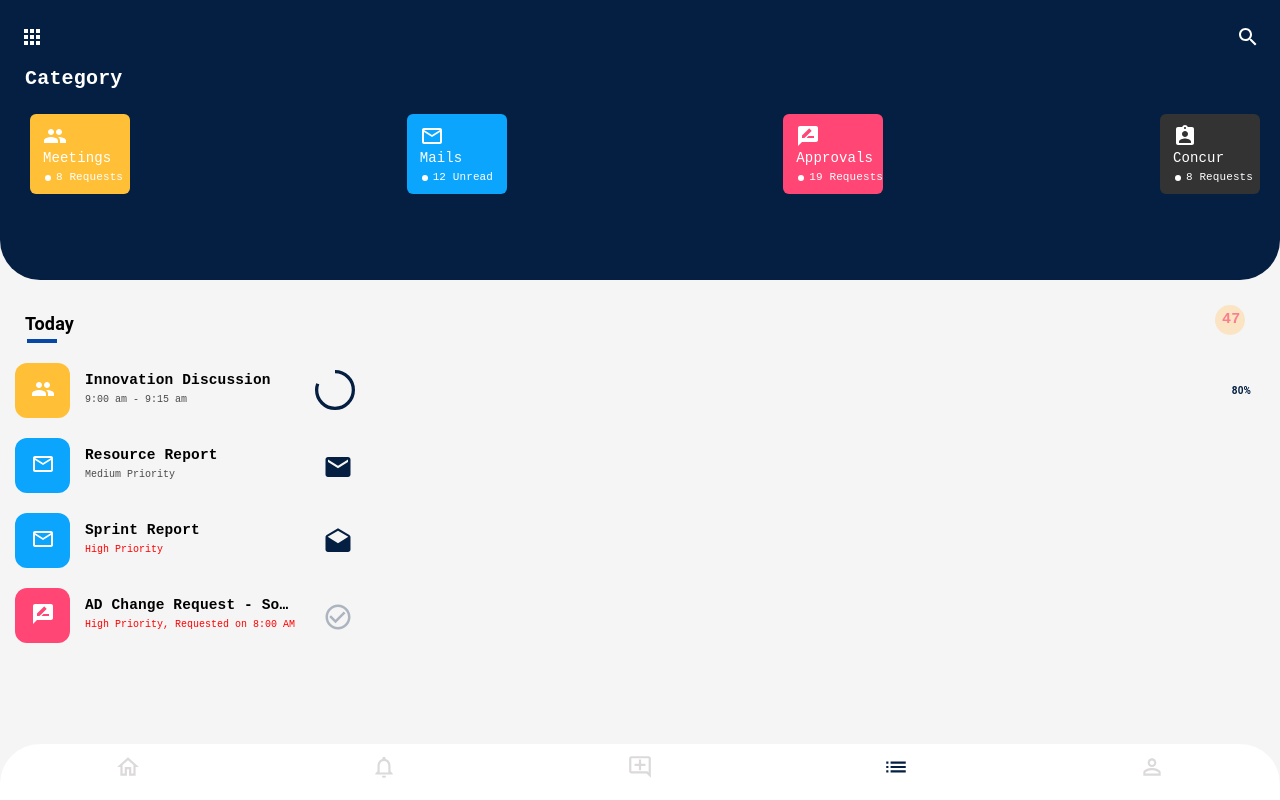
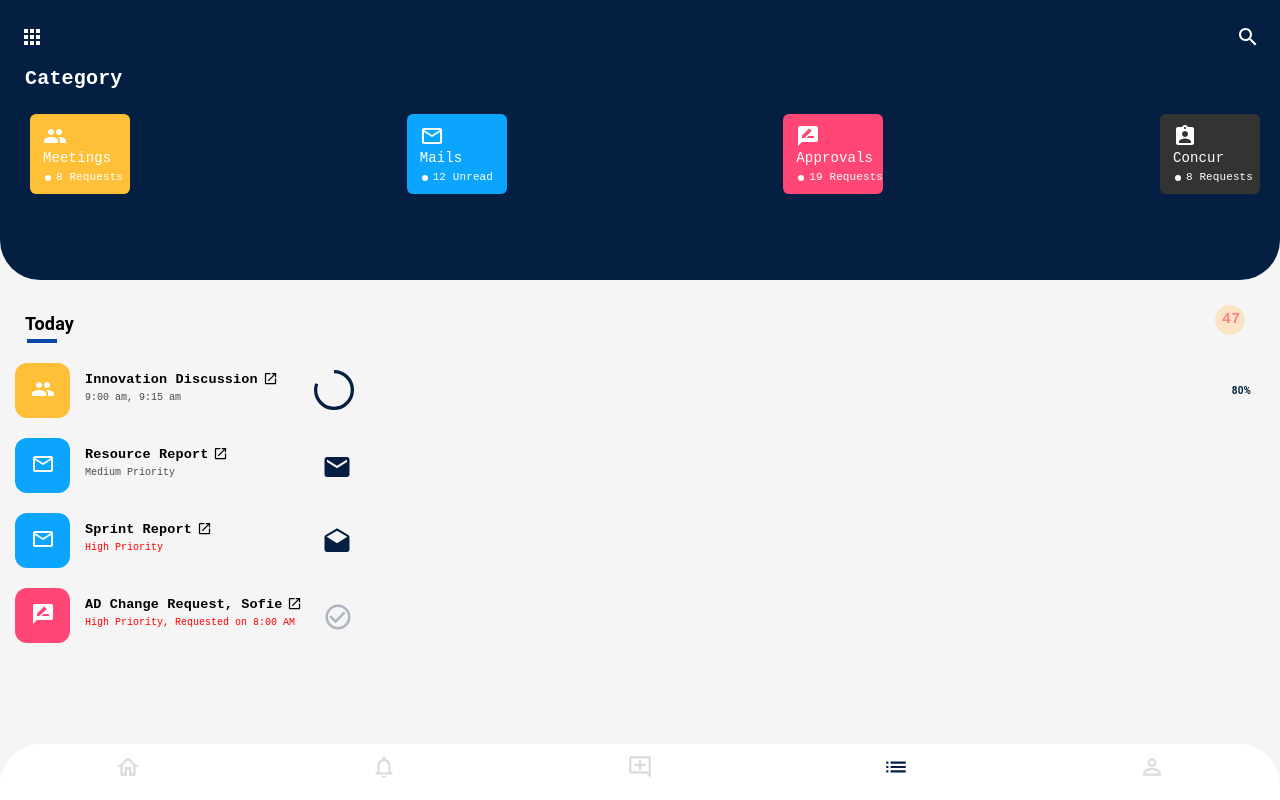
Before and after one commit to nimin1/wm-demo-prototype, a React (Create React App) app: page /mytask in a window 1280 px wide. Built offline with nearby package versions, Linux system fonts and the light colour scheme.

Commit message:
Initial commit

```diff
--- a/src/Components/ItemsCard/ItemsCard.js
+++ b/src/Components/ItemsCard/ItemsCard.js
@@ -7,6 +7,7 @@ import AssignmentIndIcon from "@material-ui/icons/AssignmentInd";
 import CircularProgress from "@material-ui/core/CircularProgress";
 import DraftsIcon from "@material-ui/icons/Drafts";
 import CheckCircleOutlineIcon from "@material-ui/icons/CheckCircleOutline";
+import OpenInNewIcon from "@material-ui/icons/OpenInNew";
 import { Typography, makeStyles } from "@material-ui/core";
 import { useHistory } from "react-router-dom";
 
@@ -14,15 +15,14 @@ import "./ItemsCard.scss";
 
 const useStyles = makeStyles({
   cardTitleStyle: {
-    fontSize: "14.5px",
+    fontSize: "13.5px",
     fontWeight: 600,
-    margin: "7px 20px 0px 15px",
+    margin: "7px 0px 0px 15px",
     textAlign: "left",
     textOverflow: "ellipsis",
     overflow: "hidden",
     whiteSpace: "nowrap",
     fontFamily: "monospace",
-    width: 210,
   },
   cardTaskTitleStyle: {
     fontSize: "10px",
@@ -108,6 +108,13 @@ const ItemsCard = (props) => {
     width: 30,
   };
 
+  const linkStyle = {
+    marginLeft: 5,
+    height: 15,
+    marginTop: 8,
+    width: 15,
+  };
+
   const findIconForCard = (cardCategory) => {
     if (cardCategory === "Meetings") {
       return <GroupIcon style={iconStyle} />;
@@ -180,7 +187,12 @@ const ItemsCard = (props) => {
         {findIconForCard(cardCategory)}
       </div>
       <div>
-        <Typography className={classes.cardTitleStyle}>{cardTitle}</Typography>
+        <div className="cardTitleDivStyle">
+          <Typography className={classes.cardTitleStyle}>
+            {cardTitle}
+          </Typography>
+          <OpenInNewIcon style={linkStyle} />
+        </div>
         <Typography
           className={classes.cardTaskTitleStyle}
           style={
--- a/src/Components/ItemsCard/ItemsCard.scss
+++ b/src/Components/ItemsCard/ItemsCard.scss
@@ -8,4 +8,9 @@
     margin-bottom: 20px;
     margin-left: 5px;
   }
+  .cardTitleDivStyle {
+    display: flex;
+    justify-content: left;
+    width: 244px;
+  }
 }
--- a/src/constants.js
+++ b/src/constants.js
@@ -90,7 +90,7 @@ export const itemDetails = [
   {
     cardId: "2001",
     cardTitle: "Innovation Discussion",
-    cardTaskTitle: "9:00 am - 9:15 am",
+    cardTaskTitle: "9:00 am, 9:15 am",
     cardColor: "rgb(255, 192, 56)",
     cardCategory: "Meetings",
     metricCompletion: "80%",
@@ -113,7 +113,7 @@ export const itemDetails = [
   },
   {
     cardId: "2004",
-    cardTitle: "AD Change Request - Sofie",
+    cardTitle: "AD Change Request, Sofie",
     cardTaskTitle: "High Priority, Requested on 8:00 AM",
     cardColor: "rgb(255, 70, 117)",
     cardCategory: "Approval",
@@ -121,7 +121,7 @@ export const itemDetails = [
   },
   {
     cardId: "2091",
-    cardTitle: "AD Change Request - Tom",
+    cardTitle: "AD Change Request, Tom",
     cardTaskTitle: "High Priority, Requested on 8:30 AM",
     cardColor: "rgb(255, 70, 117)",
     cardCategory: "Approval",
@@ -130,14 +130,14 @@ export const itemDetails = [
   {
     cardId: "2002",
     cardTitle: "Leader's TownHall",
-    cardTaskTitle: "10:00 am - 11:00 am",
+    cardTaskTitle: "10:00 am, 11:00 am",
     cardColor: "rgb(255, 192, 56)",
     cardCategory: "Meetings",
     metricCompletion: "70%",
   },
   {
     cardId: "2051",
-    cardTitle: "Concur Approval - Rakesh",
+    cardTitle: "Concur Approval, Rakesh",
     cardTaskTitle: "High Priority, Requested on 9:12 am",
     cardColor: "rgb(51, 51, 51)",
     cardCategory: "Approval",
@@ -146,7 +146,7 @@ export const itemDetails = [
   {
     cardId: "2006",
     cardTitle: "Daily Scrum Call",
-    cardTaskTitle: "9:00 am - 9:15 am",
+    cardTaskTitle: "9:00 am, 9:15 am",
     cardColor: "rgb(255, 192, 56)",
     cardCategory: "Meetings",
     metricCompletion: "40%",
@@ -154,14 +154,14 @@ export const itemDetails = [
   {
     cardId: "2007",
     cardTitle: "Leader's TownHall",
-    cardTaskTitle: "10:00 AM - 11:00 AM",
+    cardTaskTitle: "10:00 AM, 11:00 AM",
     cardColor: "rgb(255, 192, 56)",
     cardCategory: "Meetings",
     metricCompletion: "90%",
   },
   {
     cardId: "2008",
-    cardTitle: "MOM - Transition Meeting",
+    cardTitle: "MOM, Transition Meeting",
     cardTaskTitle: "Medium Priority",
     cardColor: "rgb(11, 165, 254)",
     cardCategory: "Mail",
@@ -169,7 +169,7 @@ export const itemDetails = [
   },
   {
     cardId: "2009",
-    cardTitle: "AD Delete Request - Debbie",
+    cardTitle: "AD Delete Request, Debbie",
     cardTaskTitle: "High Priority, Approved on 26 Jul",
     cardColor: "rgb(255, 70, 117)",
     cardCategory: "Approval",
@@ -177,7 +177,7 @@ export const itemDetails = [
   },
   {
     cardId: "2010",
-    cardTitle: "Concur Approval - Alan",
+    cardTitle: "Concur Approval, Alan",
     cardTaskTitle: "Medium Priority, Requested on 24 Jul",
     cardColor: "rgb(51, 51, 51)",
     cardCategory: "Approval",
@@ -186,7 +186,7 @@ export const itemDetails = [
   {
     cardId: "2011",
     cardTitle: "Daily Scrum Call",
-    cardTaskTitle: "9:00 AM - 9:15 AM",
+    cardTaskTitle: "9:00 AM, 9:15 AM",
     cardColor: "rgb(255, 192, 56)",
     cardCategory: "Meetings",
     metricCompletion: "50%",
@@ -194,7 +194,7 @@ export const itemDetails = [
   {
     cardId: "2012",
     cardTitle: "Leader's TownHall",
-    cardTaskTitle: "10:00 AM - 11:00 AM",
+    cardTaskTitle: "10:00 AM, 11:00 AM",
     cardColor: "rgb(255, 192, 56)",
     cardCategory: "Meetings",
     metricCompletion: "50%",
@@ -209,7 +209,7 @@ export const itemDetails = [
   },
   {
     cardId: "2014",
-    cardTitle: "AD Group Member Change Request - Sofie",
+    cardTitle: "AD Group Member Change Request, Sofie",
     cardTaskTitle: "Medium Priority, Requested on Jul 23",
     cardColor: "rgb(255, 70, 117)",
     cardCategory: "Approval",
@@ -217,7 +217,7 @@ export const itemDetails = [
   },
   {
     cardId: "2015",
-    cardTitle: "Concur Prioritization Approval - Sofie",
+    cardTitle: "Concur Prioritization Approval, Sofie",
     cardTaskTitle: "Medium Priority, Requested on 10:00 AM",
     cardColor: "rgb(51, 51, 51)",
     cardCategory: "Approval",
@@ -226,7 +226,7 @@ export const itemDetails = [
   {
     cardId: "2016",
     cardTitle: "Daily Scrum Call",
-    cardTaskTitle: "9:00 AM - 9:15 AM",
+    cardTaskTitle: "9:00 AM, 9:15 AM",
     cardColor: "rgb(255, 192, 56)",
     cardCategory: "Meetings",
     metricCompletion: "50%",
@@ -234,7 +234,7 @@ export const itemDetails = [
   {
     cardId: "2017",
     cardTitle: "Leader's TownHall",
-    cardTaskTitle: "10:00 AM - 11:00 AM",
+    cardTaskTitle: "10:00 AM, 11:00 AM",
     cardColor: "rgb(255, 192, 56)",
     cardCategory: "Meetings",
     metricCompletion: "50%",
@@ -249,7 +249,7 @@ export const itemDetails = [
   },
   {
     cardId: "2019",
-    cardTitle: "AD Group Member Change Request - Sofie",
+    cardTitle: "AD Group Member Change Request, Sofie",
     cardTaskTitle: "Delay by 1 day",
     cardColor: "rgb(255, 70, 117)",
     cardCategory: "Approval",
@@ -257,7 +257,7 @@ export const itemDetails = [
   },
   {
     cardId: "2020",
-    cardTitle: "Concur Prioritization Approval - Sofie",
+    cardTitle: "Concur Prioritization Approval, Sofie",
     cardTaskTitle: "Requested on 8:00 AM",
     cardColor: "rgb(51, 51, 51)",
     cardCategory: "Approval",
@@ -266,7 +266,7 @@ export const itemDetails = [
   {
     cardId: "2021",
     cardTitle: "Daily Scrum Call",
-    cardTaskTitle: "9:00 AM - 9:15 AM",
+    cardTaskTitle: "9:00 AM, 9:15 AM",
     cardColor: "rgb(255, 192, 56)",
     cardCategory: "Meetings",
     metricCompletion: "50%",
@@ -274,7 +274,7 @@ export const itemDetails = [
   {
     cardId: "2022",
     cardTitle: "Leader's TownHall",
-    cardTaskTitle: "10:00 AM - 11:00 AM",
+    cardTaskTitle: "10:00 AM, 11:00 AM",
     cardColor: "rgb(255, 192, 56)",
     cardCategory: "Meetings",
     metricCompletion: "50%",
@@ -289,7 +289,7 @@ export const itemDetails = [
   },
   {
     cardId: "2024",
-    cardTitle: "AD Group Member Change Request - Sofie",
+    cardTitle: "AD Group Member Change Request, Sofie",
     cardTaskTitle: "Delay by 1 day",
     cardColor: "rgb(255, 70, 117)",
     cardCategory: "Approval",
@@ -297,7 +297,7 @@ export const itemDetails = [
   },
   {
     cardId: "2025",
-    cardTitle: "Concur Prioritization Approval - Sofie",
+    cardTitle: "Concur Prioritization Approval, Sofie",
     cardTaskTitle: "Requested on 8:00 AM",
     cardColor: "rgb(51, 51, 51)",
     cardCategory: "Approval",
@@ -306,7 +306,7 @@ export const itemDetails = [
   {
     cardId: "2026",
     cardTitle: "Daily Scrum Call",
-    cardTaskTitle: "9:00 AM - 9:15 AM",
+    cardTaskTitle: "9:00 AM, 9:15 AM",
     cardColor: "rgb(255, 192, 56)",
     cardCategory: "Meetings",
     metricCompletion: "50%",
@@ -314,7 +314,7 @@ export const itemDetails = [
   {
     cardId: "2027",
     cardTitle: "Leader's TownHall",
-    cardTaskTitle: "10:00 AM - 11:00 AM",
+    cardTaskTitle: "10:00 AM, 11:00 AM",
     cardColor: "rgb(255, 192, 56)",
     cardCategory: "Meetings",
     metricCompletion: "50%",
@@ -329,7 +329,7 @@ export const itemDetails = [
   },
   {
     cardId: "2029",
-    cardTitle: "AD Group Member Change Request - Sofie",
+    cardTitle: "AD Group Member Change Request, Sofie",
     cardTaskTitle: "Delay by 1 day",
     cardColor: "rgb(255, 70, 117)",
     cardCategory: "Approval",
@@ -337,7 +337,7 @@ export const itemDetails = [
   },
   {
     cardId: "2030",
-    cardTitle: "Concur Prioritization Approval - Sofie",
+    cardTitle: "Concur Prioritization Approval, Sofie",
     cardTaskTitle: "Requested on 8:00 AM",
     cardColor: "rgb(51, 51, 51)",
     cardCategory: "Approval",
@@ -346,7 +346,7 @@ export const itemDetails = [
   {
     cardId: "2031",
     cardTitle: "Daily Scrum Call",
-    cardTaskTitle: "9:00 AM - 9:15 AM",
+    cardTaskTitle: "9:00 AM, 9:15 AM",
     cardColor: "rgb(255, 192, 56)",
     cardCategory: "Meetings",
     metricCompletion: "50%",
@@ -354,7 +354,7 @@ export const itemDetails = [
   {
     cardId: "2032",
     cardTitle: "Leader's TownHall",
-    cardTaskTitle: "10:00 AM - 11:00 AM",
+    cardTaskTitle: "10:00 AM, 11:00 AM",
     cardColor: "rgb(255, 192, 56)",
     cardCategory: "Meetings",
     metricCompletion: "50%",
@@ -369,7 +369,7 @@ export const itemDetails = [
   },
   {
     cardId: "2034",
-    cardTitle: "AD Group Member Change Request - Sofie",
+    cardTitle: "AD Group Member Change Request, Sofie",
     cardTaskTitle: "Delay by 1 day",
     cardColor: "rgb(255, 70, 117)",
     cardCategory: "Approval",
@@ -377,7 +377,7 @@ export const itemDetails = [
   },
   {
     cardId: "2035",
-    cardTitle: "Concur Prioritization Approval - Sofie",
+    cardTitle: "Concur Prioritization Approval, Sofie",
     cardTaskTitle: "Requested on 8:00 AM",
     cardColor: "rgb(51, 51, 51)",
     cardCategory: "Approval",
@@ -386,7 +386,7 @@ export const itemDetails = [
   {
     cardId: "2036",
     cardTitle: "Daily Scrum Call",
-    cardTaskTitle: "9:00 AM - 9:15 AM",
+    cardTaskTitle: "9:00 AM, 9:15 AM",
     cardColor: "rgb(255, 192, 56)",
     cardCategory: "Meetings",
     metricCompletion: "50%",
@@ -394,7 +394,7 @@ export const itemDetails = [
   {
     cardId: "2037",
     cardTitle: "Leader's TownHall",
-    cardTaskTitle: "10:00 AM - 11:00 AM",
+    cardTaskTitle: "10:00 AM, 11:00 AM",
     cardColor: "rgb(255, 192, 56)",
     cardCategory: "Meetings",
     metricCompletion: "50%",
@@ -409,7 +409,7 @@ export const itemDetails = [
   },
   {
     cardId: "2039",
-    cardTitle: "AD Group Member Change Request - Sofie",
+    cardTitle: "AD Group Member Change Request, Sofie",
     cardTaskTitle: "Delay by 1 day",
     cardColor: "rgb(255, 70, 117)",
     cardCategory: "Approval",
@@ -417,7 +417,7 @@ export const itemDetails = [
   },
   {
     cardId: "2040",
-    cardTitle: "Concur Prioritization Approval - Sofie",
+    cardTitle: "Concur Prioritization Approval, Sofie",
     cardTaskTitle: "Requested on 8:00 AM",
     cardColor: "rgb(51, 51, 51)",
     cardCategory: "Approval",
@@ -426,7 +426,7 @@ export const itemDetails = [
   {
     cardId: "2041",
     cardTitle: "Daily Scrum Call",
-    cardTaskTitle: "9:00 AM - 9:15 AM",
+    cardTaskTitle: "9:00 AM, 9:15 AM",
     cardColor: "rgb(255, 192, 56)",
     cardCategory: "Meetings",
     metricCompletion: "50%",
@@ -434,7 +434,7 @@ export const itemDetails = [
   {
     cardId: "2042",
     cardTitle: "Leader's TownHall",
-    cardTaskTitle: "10:00 AM - 11:00 AM",
+    cardTaskTitle: "10:00 AM, 11:00 AM",
     cardColor: "rgb(255, 192, 56)",
     cardCategory: "Meetings",
     metricCompletion: "50%",
@@ -449,7 +449,7 @@ export const itemDetails = [
   },
   {
     cardId: "2044",
-    cardTitle: "AD Group Member Change Request - Sofie",
+    cardTitle: "AD Group Member Change Request, Sofie",
     cardTaskTitle: "Delay by 1 day",
     cardColor: "rgb(255, 70, 117)",
     cardCategory: "Approval",
@@ -457,7 +457,7 @@ export const itemDetails = [
   },
   {
     cardId: "2045",
-    cardTitle: "Concur Prioritization Approval - Sofie",
+    cardTitle: "Concur Prioritization Approval, Sofie",
     cardTaskTitle: "Requested on 8:00 AM",
     cardColor: "rgb(51, 51, 51)",
     cardCategory: "Approval",
@@ -466,7 +466,7 @@ export const itemDetails = [
   {
     cardId: "2046",
     cardTitle: "Daily Scrum Call",
-    cardTaskTitle: "9:00 AM - 9:15 AM",
+    cardTaskTitle: "9:00 AM, 9:15 AM",
     cardColor: "rgb(255, 192, 56)",
     cardCategory: "Meetings",
     metricCompletion: "50%",
@@ -474,7 +474,7 @@ export const itemDetails = [
   {
     cardId: "2047",
     cardTitle: "Leader's TownHall",
-    cardTaskTitle: "10:00 AM - 11:00 AM",
+    cardTaskTitle: "10:00 AM, 11:00 AM",
     cardColor: "rgb(255, 192, 56)",
     cardCategory: "Meetings",
     metricCompletion: "50%",
```
Also changed, not shown: src/assets/outlook_icon.png (added).
